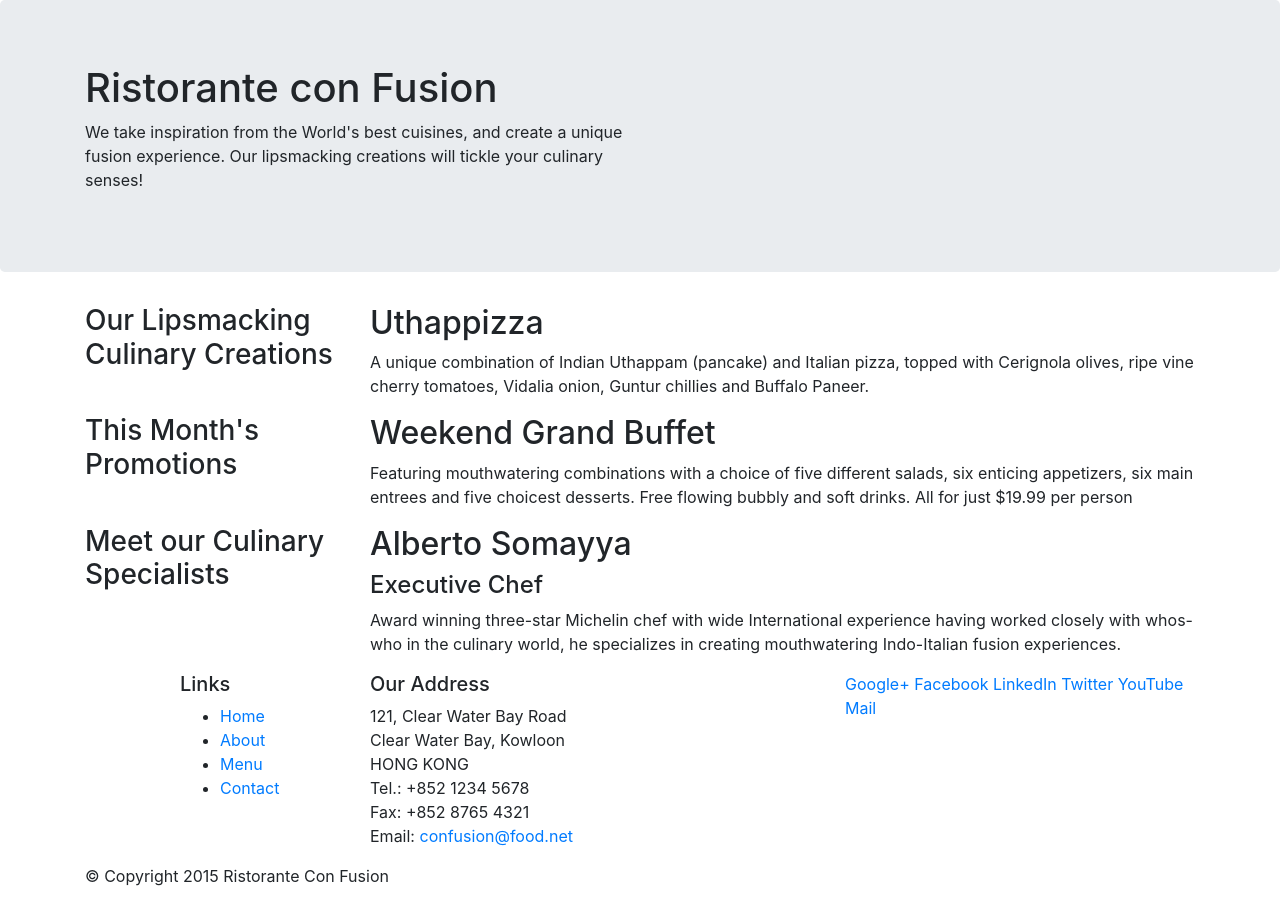
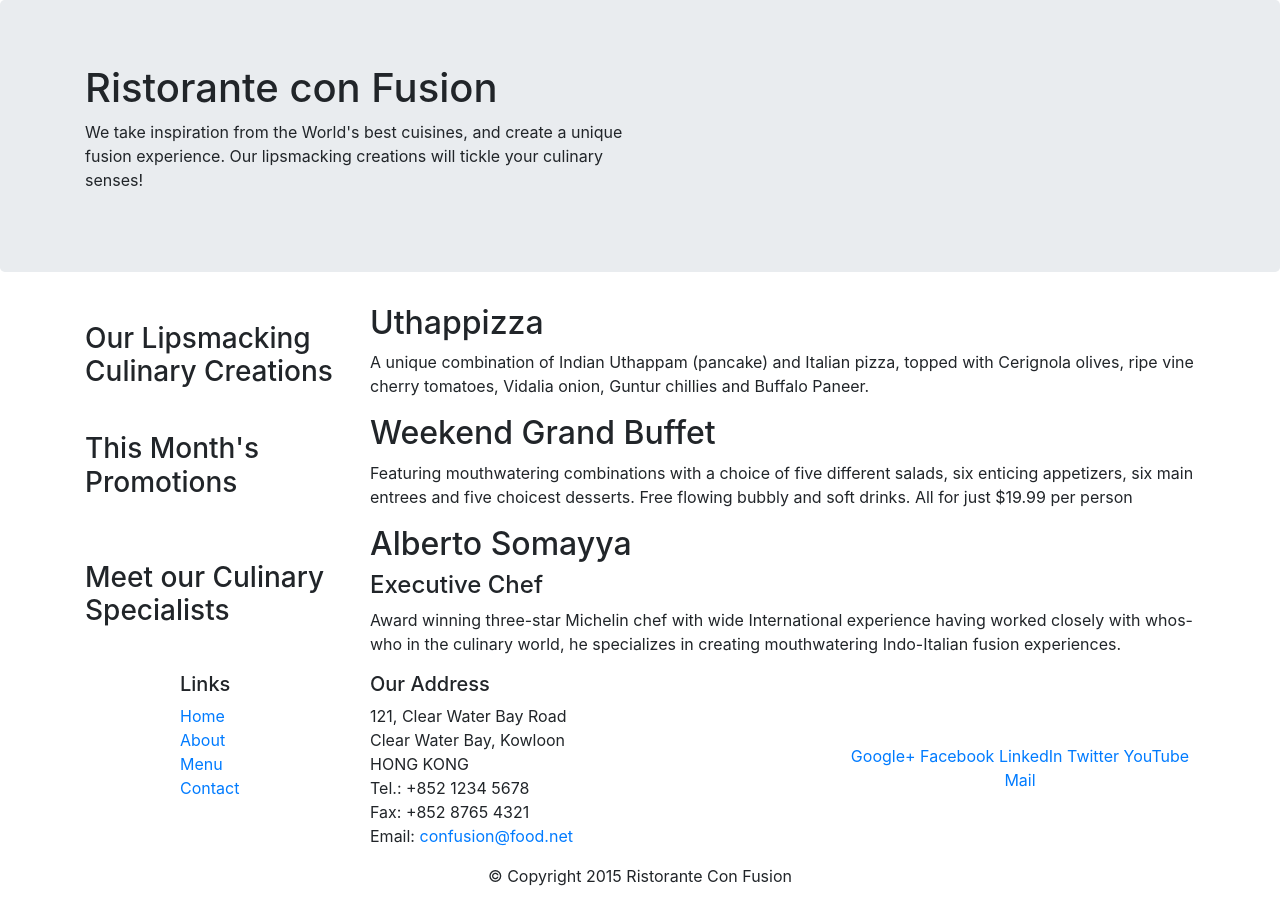
Before and after one commit to Generic35/Bootstrap-4-Restaurant, a website: page index.html in a window 1280 px wide. Drawn offline with nearby package versions, Linux system fonts and the light colour scheme.

Commit message:
Bootstrap Grid Part 2

```diff
--- a/index.html
+++ b/index.html
@@ -10,13 +10,14 @@
 
   <!-- Bootstrap CSS -->
   <link rel="stylesheet" href="node_modules/bootstrap/dist/css/bootstrap.min.css">
+  <link rel="stylesheet" href="styles/styles.css" >
 </head>
 
 <body>
 
   <header class="jumbotron">
     <div class="container">
-      <div class="row">
+      <div class="row row-header">
         <div class="col-12 col-sm-6">
           <h1>Ristorante con Fusion</h1>
           <p>We take inspiration from the World's best cuisines, and create a unique fusion experience. Our lipsmacking creations
@@ -29,18 +30,18 @@
   </header>
 
   <div class="container">
-    <div class="row">
-      <div class="col-12 col-sm-4 push-sm-8 col-md-3 push-md-9">
+    <div class="row row-content align-items-center">
+      <div class="col-12 col-sm-4 flex-last col-md-3">
         <h3>Our Lipsmacking Culinary Creations</h3>
       </div>
-      <div class="col col-sm pull-sm-4 col-md pull-md-3">
+      <div class="col col-sm flex-first col-md">
         <h2>Uthappizza</h2>
         <p>A unique combination of Indian Uthappam (pancake) and Italian pizza, topped with Cerignola olives, ripe vine cherry
           tomatoes, Vidalia onion, Guntur chillies and Buffalo Paneer.</p>
       </div>
     </div>
 
-    <div class="row">
+    <div class="row row-content align-items-center">
       <div class="col-12 col-sm-4 col-md-3">
         <h3>This Month's Promotions</h3>
       </div>
@@ -51,11 +52,11 @@
       </div>
     </div>
 
-    <div class="row">
-      <div class="col-12 col-sm-4 push-sm-8 col-md-3 push-md-9">
+    <div class="row row-content align-items-center">
+      <div class="flex-last col-12 col-sm-4 col-md-3">
         <h3>Meet our Culinary Specialists</h3>
       </div>
-      <div class="col col-sm pull-sm-4 col-md pull-md-3">
+      <div class="flex-first col col-sm col-md">
         <h2>Alberto Somayya</h2>
         <h4>Executive Chef</h4>
         <p>Award winning three-star Michelin chef with wide International experience having worked closely with whos-who in
@@ -64,12 +65,12 @@
     </div>
   </div>
 
-  <footer>
+  <footer class="footer">
     <div class="container">
       <div class="row">
         <div class="col-4 offset-1 col-sm-2">
           <h5>Links</h5>
-          <ul>
+          <ul class="list-unstyled">
             <li>
               <a href="#">Home</a>
             </li>
@@ -96,7 +97,7 @@
             <a href="mailto:confusion@food.net">confusion@food.net</a>
           </address>
         </div>
-        <div class="col-12 col-sm-4">
+        <div style="text-align: center" class="col-12 col-sm-4 align-self-center">
           <div>
             <a href="http://google.com/+">Google+</a>
             <a href="http://www.facebook.com/profile.php?id=">Facebook</a>
@@ -107,8 +108,8 @@
           </div>
         </div>
       </div>
-      <div class="row">
-        <div class="col-auto">
+      <div class="row justify-content-center">
+        <div class="col-auto ">
           <p>© Copyright 2015 Ristorante Con Fusion</p>
         </div>
       </div>
```
